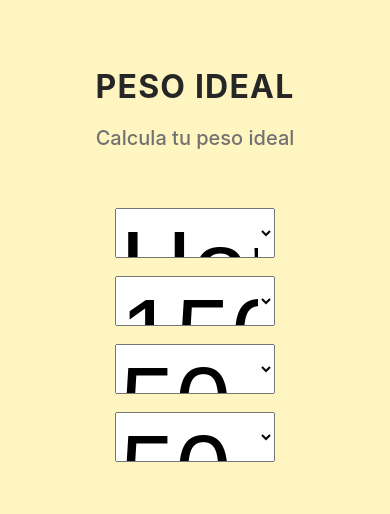
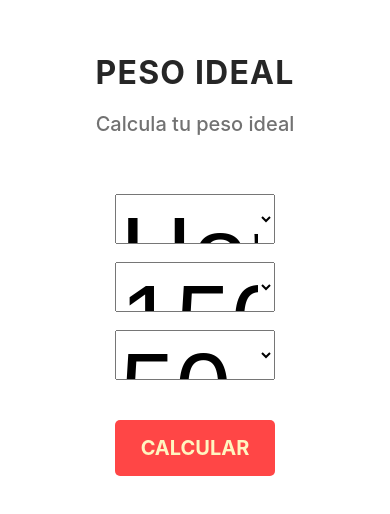
Before and after one commit to leo10099/weight-tracker-app, a React Native app: screen / in a window 390 px wide. Shown: the part 158-672 px from the top of the page. Built offline with nearby package versions, Linux system fonts and the light colour scheme.

Commit message:
Support ideal weight calculation

```diff
--- /dev/null
+++ b/@types/gender.ts
@@ -0,0 +1 @@
+export type Gender = "M" | "H";
--- a/App.tsx
+++ b/App.tsx
@@ -20,7 +20,7 @@ export default function App() {
 const styles = StyleSheet.create({
 	container: {
 		flex: 1,
-		backgroundColor: colors.yellow,
+		backgroundColor: "#fff",
 		alignItems: "center",
 		justifyContent: "center",
 	},
--- a/containers/IdealWeight/IdealWeight.tsx
+++ b/containers/IdealWeight/IdealWeight.tsx
@@ -1,34 +1,74 @@
-import React, { useState } from "react";
-import { Text, View, StyleSheet } from "react-native";
+import React, { useState, useMemo } from "react";
+import { TouchableOpacity, Text, View, StyleSheet } from "react-native";
 import { Picker } from "@react-native-picker/picker";
 
 // Utils
 import { colors } from "../../utils/theme";
+import { getIdealWeight } from "../../utils/calcs";
+
+// Types
+import { Gender } from "../../@types/gender";
 
 const IdealWeight = () => {
 	// Local State
-	const [selectedGender, setSelectedGender] = useState("H");
+	const [selectedGender, setSelectedGender] = useState<"M" | "H">("H");
 	const [selectedHeight, setSelectedHeight] = useState(150);
-	const [selectedAge, setSelectedAge] = useState(18);
 	const [selectedWeight, setSelectedWeight] = useState(50);
+	const [idealWeight, setIdealWeight] = useState(0);
 
 	// Handlers
-	const onGenderSelected = (value: string | number) => setSelectedGender(value.toString());
+	const onGenderSelected = (value: Gender) => setSelectedGender(value);
+	const onHeightSelected = (value: string | number) => setSelectedHeight(Number(value));
+	const onWeightSelected = (value: string | number) => setSelectedWeight(Number(value));
 
-	const onHeightSelected = (value: string | number) => setSelectedHeight(Number(value));
+	const onCtaPressed = () => {
+		const calculatedIdealWeight = getIdealWeight(selectedGender, selectedHeight);
+		setIdealWeight(Number(calculatedIdealWeight));
+	};
 
-	const onAgeSelected = (value: string | number) => setSelectedAge(Number(value));
+	// Memos
+	const weightDifferential = useMemo(() => {
+		if (!idealWeight)
+			return {
+				diffentialWeightLabel: "",
+				isInIdealWeight: false,
+				value: 0,
+			};
+
+		const differential = Math.round(selectedWeight - idealWeight);
+
+		console.log(differential);
+
+		return {
+			diffentialWeightLabel: differential > 0 ? "encima" : "debajo",
+			isInIdealWeight: differential === 0,
+			value: differential,
+		};
+	}, [idealWeight, selectedWeight]);
 
 	return (
 		<View style={styles.container}>
 			<Text style={styles.title}>Peso Ideal</Text>
-			<Text style={styles.subTitle}>Calcula tu peso ideal</Text>
+			{!idealWeight && <Text style={styles.subTitle}>Calcula tu peso ideal</Text>}
+			{idealWeight ? (
+				<View style={styles.resultContainer}>
+					<Text style={styles.resultText}>Tu peso ideal es {idealWeight} kg</Text>
+					{weightDifferential.isInIdealWeight ? (
+						<Text style={styles.resultText}>¡FELICITACIONES! ¡ESTÁS EN TU PESO IDEAL!</Text>
+					) : (
+						<Text style={styles.resultText}>
+							Estas {Math.abs(weightDifferential.value)} kgs por{" "}
+							{weightDifferential.diffentialWeightLabel} de tu peso ideal
+						</Text>
+					)}
+				</View>
+			) : (
 				<View style={styles.formContainer}>
 					{/* Sexo */}
 					<Picker
 						style={styles.picker}
 						selectedValue={selectedGender}
-					onValueChange={onGenderSelected}
+						onValueChange={value => onGenderSelected(value as Gender)}
 						prompt="Selecciona tu sexo"
 						dropdownIconColor={colors.pink}
 					>
@@ -50,26 +90,11 @@ const IdealWeight = () => {
 							return <Picker.Item label={label} value={value} key={value} />;
 						})}
 					</Picker>
-				{/* Edad */}
-				<Picker
-					style={styles.picker}
-					selectedValue={selectedAge}
-					onValueChange={onAgeSelected}
-					prompt="Selecciona tu edad"
-					dropdownIconColor={colors.pink}
-				>
-					{Array.from({ length: 51 }).map((_, idx) => {
-						const label = (idx + 50).toString() + " años";
-						const value = idx + 50;
-
-						return <Picker.Item label={label} value={value} key={value} />;
-					})}
-				</Picker>
 					{/* Peso */}
 					<Picker
 						style={styles.picker}
-					selectedValue={selectedAge}
-					onValueChange={onAgeSelected}
+						selectedValue={selectedWeight}
+						onValueChange={onWeightSelected}
 						prompt="Selecciona tu peso"
 						dropdownIconColor={colors.pink}
 					>
@@ -81,38 +106,65 @@ const IdealWeight = () => {
 						})}
 					</Picker>
 				</View>
+			)}
+
+			{!idealWeight && (
+				<TouchableOpacity style={styles.cta} onPress={onCtaPressed}>
+					<Text style={styles.ctaText}>CALCULAR</Text>
+				</TouchableOpacity>
+			)}
 		</View>
 	);
 };
 
 const styles = StyleSheet.create({
 	container: {
+		alignItems: "center",
 		flex: 1,
-		alignItems: "center",
 		justifyContent: "center",
 		margin: "auto",
 	},
 	title: {
+		color: colors.dark,
 		fontSize: 32,
-		color: colors.dark,
+		fontWeight: "700",
 		letterSpacing: 1.2,
-		fontWeight: "700",
 		textTransform: "uppercase",
 	},
 	subTitle: {
+		color: colors.grey,
+		fontSize: 20,
 		fontWeight: "500",
-		fontSize: 20,
 		marginTop: 20,
-		color: colors.grey,
 	},
 	formContainer: {
 		marginTop: 40,
 	},
 	picker: {
+		fontSize: 100,
+		height: 50,
 		marginTop: 18,
-		height: 50,
 		width: 160,
-		fontSize: 100,
+	},
+	cta: {
+		backgroundColor: colors.red,
+		borderRadius: 5,
+		marginTop: 40,
+		minWidth: 160,
+		padding: 16,
+		textAlign: "center",
+	},
+	ctaText: {
+		color: colors.yellow,
+		alignSelf: "center",
+		fontWeight: "700",
+		fontSize: 20,
+	},
+	resultContainer: {
+		marginTop: 40,
+	},
+	resultText: {
+		marginTop: 20,
 	},
 });
 
--- /dev/null
+++ b/utils/calcs.ts
@@ -0,0 +1,13 @@
+import { Gender } from "../@types/gender";
+
+export const getIdealWeight = (gender: Gender, height: number): number => {
+	let ideal = 0;
+
+	if (gender === "H") {
+		ideal = (height - 150) * 0.75 + 50;
+	} else {
+		ideal = (height - 150) * 0.6 + 50;
+	}
+
+	return Math.round(ideal);
+};
```
Lines whose indentation alone changed are shown as unchanged.
